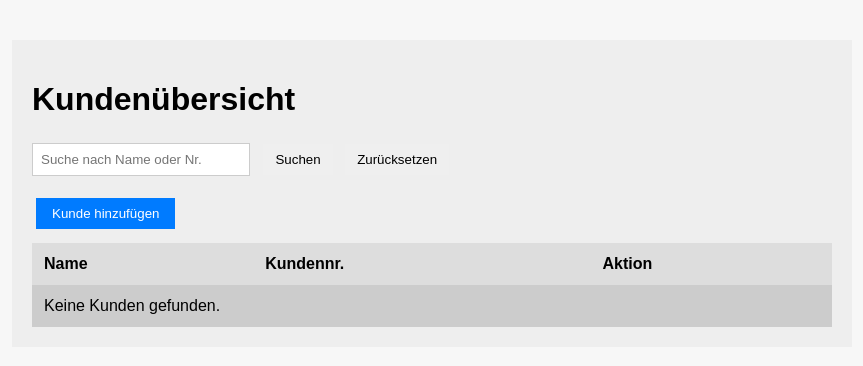
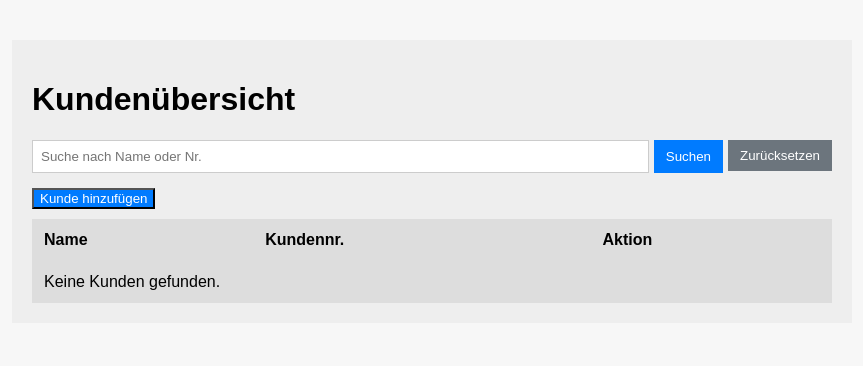
Before and after one commit to matsohms/1LuftiBank, a Django app: template core/templates/customer_list.html in a window 1280 px wide. Shown: the top 366 px of the page, without its empty margins (208-1071 px from the left). Run offline with Django 4.2, Linux system fonts and the light colour scheme; the template is opened without the code that fills it, so the values that code supplies are empty.

Commit message:
Update customer_list.html

```diff
--- a/core/templates/customer_list.html
+++ b/core/templates/customer_list.html
@@ -6,17 +6,20 @@
   <style>
     body { font-family: Arial, sans-serif; background: #f7f7f7; }
     .container { background: #eee; padding:20px; margin:40px auto; width: 90%; max-width: 800px; }
-    .search { margin-bottom: 15px; }
-    .search input { padding: 8px; width: 200px; margin-right: 5px; border:1px solid #ccc; }
-    .search button { padding: 8px 12px; }
-    table { width:100%; border-collapse:collapse; margin-top:10px; }
-    tr:nth-child(odd)  { background:#ddd; }
-    tr:nth-child(even) { background:#ccc; }
-    th, td { padding:12px; text-align:left; }
-    button { border:none; padding:8px 16px; font-family:Arial; margin:4px; }
+    .search { margin-bottom: 15px; display: flex; gap: 5px; }
+    .search input { padding: 8px; flex: 1; border:1px solid #ccc; background: #fff; }
+    .search button { padding: 8px 12px; border: none; font-family: Arial; cursor: pointer; }
+    .search button:hover { opacity: 0.9; }
     .btn-primary   { background:#007bff; color:#fff; }
     .btn-secondary { background:#6c757d; color:#fff; }
     .btn-danger    { background:#343a40; color:#fff; }
+    table { width:100%; border-collapse:collapse; margin-top:10px; }
+    th, td { padding:12px; text-align:left; }
+    tr:nth-child(odd)  { background:#ddd; }
+    tr:nth-child(even) { background:#ccc; }
+    .actions button { margin-right: 4px; border:none; padding:8px 16px; font-family:Arial; cursor:pointer; }
+    .actions a { text-decoration: none; }
+    .actions button:hover { opacity: 0.9; }
   </style>
 </head>
 <body>
@@ -28,9 +31,9 @@
       <input type="text" name="q"
              placeholder="Suche nach Name oder Nr."
              value="{{ q }}" />
-      <button type="submit">Suchen</button>
+      <button type="submit" class="btn-primary">Suchen</button>
       <a href="{% url 'customer_list' %}">
-        <button type="button">Zurücksetzen</button>
+        <button type="button" class="btn-secondary">Zurücksetzen</button>
       </a>
     </form>
 
@@ -41,16 +44,19 @@
 
     <!-- Tabelle -->
     <table>
+      <thead>
         <tr>
           <th>Name</th>
           <th>Kundennr.</th>
           <th>Aktion</th>
         </tr>
+      </thead>
+      <tbody>
         {% for c in customers %}
         <tr>
           <td>{{ c.last_name }}, {{ c.first_name }}</td>
           <td>{{ c.customer_number }}</td>
-        <td>
+          <td class="actions">
             <a href="{% url 'customer_detail' c.pk %}">
               <button class="btn-secondary">Profil</button>
             </a>
@@ -59,14 +65,14 @@
               <button class="btn-secondary">Prüfung</button>
             </a>
             {% endif %}
-          <a href="{% url 'customer_delete' c.pk %}">
-            <button class="btn-danger">Löschen</button>
-          </a>
           </td>
         </tr>
         {% empty %}
-      <tr><td colspan="3">Keine Kunden gefunden.</td></tr>
+        <tr>
+          <td colspan="3">Keine Kunden gefunden.</td>
+        </tr>
         {% endfor %}
+      </tbody>
     </table>
 
   </div>
```
Lines whose indentation alone changed are shown as unchanged.
